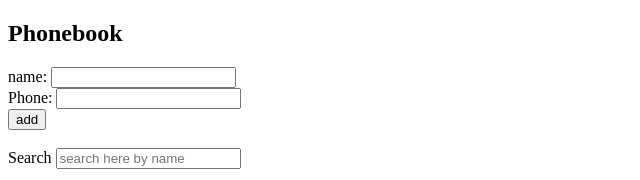
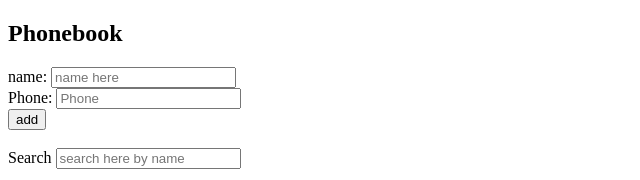
Before and after one commit to HaXrr/fullstackopen-ex, a React (Vite) app in the folder part2/phonebook/: page / in a window 1280 px wide. Shown: the top 180 px of the page, without its empty margins (0-640 px from the left). Built offline with nearby package versions, Linux system fonts and the light colour scheme.

Commit message:
ex:2.10 refactoring the app into compoennts

```diff
--- a/part2/phonebook/src/App.jsx
+++ b/part2/phonebook/src/App.jsx
@@ -1,5 +1,7 @@
 import { useState } from 'react'
-
+import Form from './Form'
+import Filter from './Filter'
+import Persons from './Persons'
 const App = () => {
   const [persons, setPersons] = useState([
     { name: 'Arto Hellas', number: '040-123456', id: 1 },
@@ -9,18 +11,18 @@ const App = () => {
   ])
   const [newName, setNewName] = useState('')
   const [phone, setPhone] = useState("")
-  const [search, setSearch]= useState("")
+  const [search, setSearch] = useState("")
   const addPerson = (event) => {
     event.preventDefault()
-    const randId = Math.random()*persons.length
+    const randId = Math.random() * persons.length
 
-    if(!persons.some(person=> person.name ===newName)){
-      setPersons(persons.concat({name: newName, number: phone, id: randId}))
+    if (!persons.some(person => person.name === newName)) {
+      setPersons(persons.concat({ name: newName, number: phone, id: randId }))
 
     }
-    else{
+    else {
       alert(`${newName} Already exist`)
-      }
+    }
 
     setNewName("")
     setPhone("")
@@ -32,7 +34,7 @@ const App = () => {
     setNewName(e.target.value)
   }
 
-  const handlePhoneChange = (e)=>{
+  const handlePhoneChange = (e) => {
     console.log(e.target.value)
     setPhone(e.target.value)
   }
@@ -42,35 +44,18 @@ const App = () => {
     console.log("searching", search)
   }
   const personsToShow = persons.filter(person =>
-  person.name.toLowerCase().includes(search.toLowerCase())
-)
+    person.name.toLowerCase().includes(search.toLowerCase())
+  )
 
   return (
     <div>
       <h2>Phonebook</h2>
-      <form onSubmit={addPerson}>
-        <div>
-          name: <input value={newName} onChange={handlePersonChange} />
-        </div>
-        <div>
-          Phone: <input type='phone' value={phone} onChange={handlePhoneChange} />
-        </div>
-        <div>
-          <button type="submit">add</button>
-        </div>
-      </form>
+      <Form addPerson={addPerson} handlePersonChange={handlePersonChange} handlePhoneChange={handlePhoneChange} />
       <br />
-      <div>
-        Search <input type="text" placeholder='search here by name' onChange={handleSearch} />
-      </div>
+      <Filter handleSearch={handleSearch} />
       <h2>Numbers</h2>
       <div>
-        {
-        personsToShow.map((person,i)=>{
-          return <p key={i} >name: {person.name}  _____  phone: {person.number}</p>
-
-        })
-      }
+        <Persons personsToShow={personsToShow} />
       </div>
       ...
     </div>
--- /dev/null
+++ b/part2/phonebook/src/Filter.jsx
@@ -0,0 +1,9 @@
+const Filter = ({ handleSearch }) => {
+    return (
+        <div>
+            Search <input type="text" placeholder='search here by name' onChange={handleSearch} />
+        </div>
+    )
+}
+
+export default Filter
--- /dev/null
+++ b/part2/phonebook/src/Form.jsx
@@ -0,0 +1,17 @@
+const Form = ({ addPerson, handlePersonChange, handlePhoneChange }) => {
+    return (
+        <form onSubmit={addPerson}>
+            <div>
+                name: <input placeholder="name here" onChange={handlePersonChange} />
+            </div>
+            <div>
+                Phone: <input type='phone' placeholder="Phone" onChange={handlePhoneChange} />
+            </div>
+            <div>
+                <button type="submit">add</button>
+            </div>
+        </form>
+    )
+}
+
+export default Form
--- /dev/null
+++ b/part2/phonebook/src/Persons.jsx
@@ -0,0 +1,14 @@
+const Persons = ({ personsToShow }) => {
+    return (
+        <div>
+            {
+                personsToShow.map((person, i) => {
+                    return <p key={i} >name: {person.name}  _____  phone: {person.number}</p>
+
+                })
+            }
+        </div>
+    )
+}
+
+export default Persons
```
